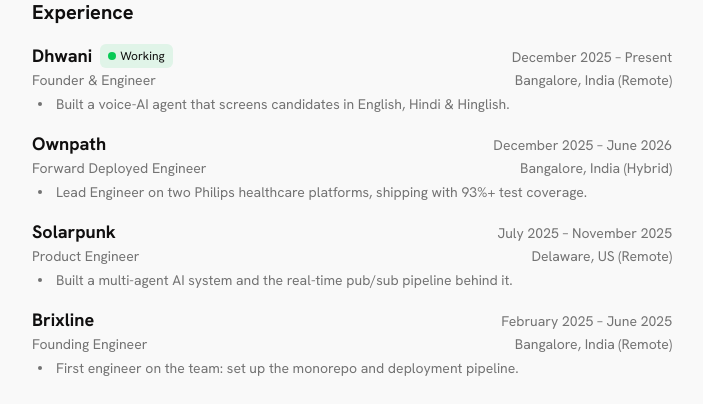
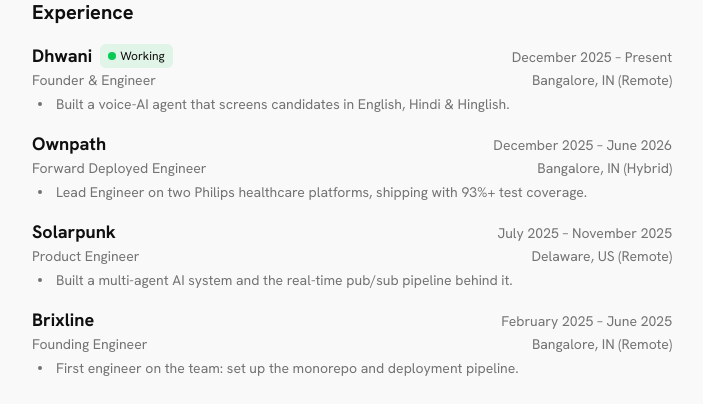
Before and after one commit to shaurya35/portfolio, a Next.js app in the folder apps/web/: page / in a window 1280 px wide. Shown: the part 338-742 px from the top of the page, without its empty margins (288-991 px from the left). Built offline with nearby package versions, Linux system fonts and the light colour scheme.

Commit message:
content(web): abbreviate India to IN in experience locations

```diff
--- a/apps/web/content/experience.ts
+++ b/apps/web/content/experience.ts
@@ -9,7 +9,7 @@
       "Built a voice-AI agent that screens candidates in English, Hindi & Hinglish.",
     start: "2025-12",
     end: null,
-    location: "Bangalore, India",
+    location: "Bangalore, IN",
     mode: "Remote",
   },
   {
@@ -20,7 +20,7 @@
       "Lead Engineer on two Philips healthcare platforms, shipping with 93%+ test coverage.",
     start: "2025-12",
     end: "2026-06",
-    location: "Bangalore, India",
+    location: "Bangalore, IN",
     mode: "Hybrid",
   },
   {
@@ -42,7 +42,7 @@
       "First engineer on the team: set up the monorepo and deployment pipeline.",
     start: "2025-02",
     end: "2025-06",
-    location: "Bangalore, India",
+    location: "Bangalore, IN",
     mode: "Remote",
   },
 ];
```
